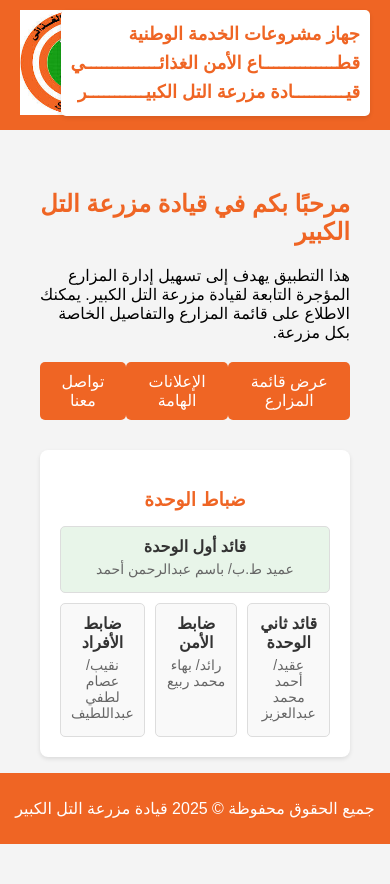
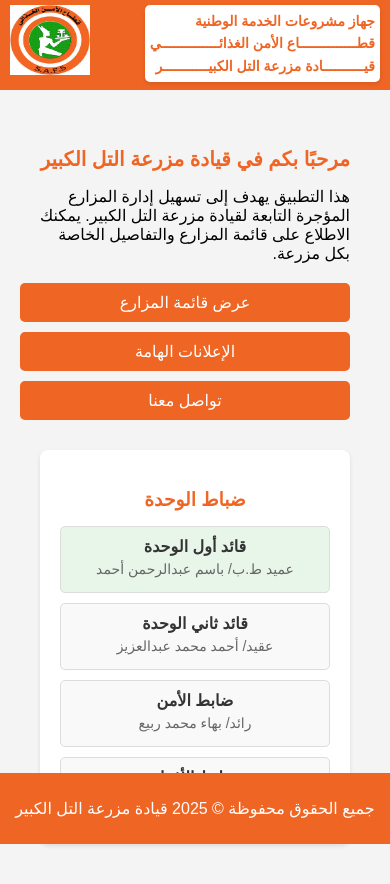
Before and after one commit to MootazMedhatEzzat/dddd, a plain HTML site: page index.html in a window 390 px wide. Before the commit the page ends 844 px from the top, so only its background shows below. Drawn offline with Linux system fonts and the light colour scheme.

Commit message:
Update index.html

```diff
--- a/index.html
+++ b/index.html
@@ -30,7 +30,7 @@
     }
     .header .top-right .text-container {
       background: white;
-      color: #ef6524; /* Change text color to black for better visibility */
+      color: #ef6524;
       padding: 10px;
       border-radius: 5px;
       box-shadow: 0 2px 4px rgba(0, 0, 0, 0.1);
@@ -161,6 +161,54 @@
       bottom: 0;
       width: 100%;
     }
+
+    /* Responsive Design for Small Screens */
+    @media (max-width: 768px) {
+      .header {
+        padding: 10px;
+        min-height: 70px;
+      }
+      .header .logo {
+        width: 80px;
+        height: 70px;
+        top: 5px;
+        left: 10px;
+      }
+      .header .top-right {
+        top: 5px;
+        right: 10px;
+        font-size: 14px;
+      }
+      .header .top-right .text-container {
+        padding: 5px;
+      }
+      .home-page h2 {
+        font-size: 20px;
+      }
+      .home-page .quick-links {
+        flex-direction: column;
+        gap: 10px;
+      }
+      .home-page .quick-links a {
+        width: 100%;
+        padding: 10px;
+      }
+      .home-page .unit-leaders .leader-grid {
+        grid-template-columns: 1fr;
+      }
+      .home-page .unit-leaders .leader-grid .leader.primary {
+        grid-column: span 1;
+      }
+      .farm-item h3 {
+        font-size: 18px;
+      }
+      .farm-item p {
+        font-size: 14px;
+      }
+      .map-link {
+        height: 200px;
+      }
+    }
   </style>
 </head>
 <body>
@@ -245,9 +293,6 @@
       // Generate Google Maps URL
       var mapsUrl = `https://www.google.com/maps?q=${lat},${lng}`;
       document.getElementById('mapLink').href = mapsUrl;
-
-      // Optionally, you can dynamically change the dummy image based on the farm
-      //document.getElementById('mapImage').src = `dummy-map-${name}.jpg`; // Example: dummy-map-مزرعة الوادي الأخضر.jpg
     }
 
     function showFarmList() {
```
